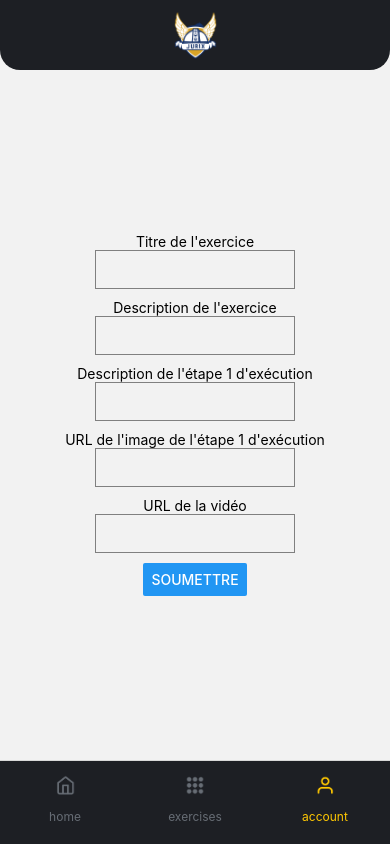
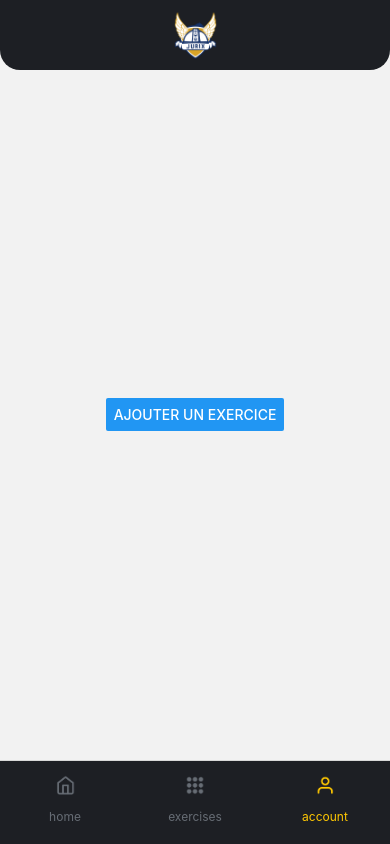
Before and after one commit to LudovicLDigital/Jurix, a React Native app: screen /account in a window 390 px wide. Built offline with nearby package versions, Linux system fonts and the light colour scheme.

Commit message:
:construction:<wip> work on a robust form to commit data on firebase directly from app ( for geoffrey )

```diff
--- a/package.json
+++ b/package.json
@@ -17,8 +17,10 @@
     "@react-navigation/native": "^6.1.9",
     "i18next": "^23.7.19",
     "react": "18.2.0",
+    "react-hook-form": "^7.50.1",
     "react-i18next": "^14.0.1",
     "react-native": "0.73.2",
+    "react-native-image-picker": "^7.1.0",
     "react-native-localize": "^3.0.6",
     "react-native-safe-area-context": "^4.8.2",
     "react-native-screens": "^3.29.0",
--- a/src/component/ExerciseForm.tsx
+++ b/src/component/ExerciseForm.tsx
@@ -1,62 +1,98 @@
-import React, {useState} from 'react';
+import React from 'react';
 import {Button, StyleSheet, Text, TextInput, View} from 'react-native';
-import {Exercise} from '../utils/api/getExercices.ts';
+import {Execution, Exercise} from '../utils/api/getExercices.ts';
+import {Controller, Path, SubmitHandler, useForm} from 'react-hook-form';
 
+interface FormInput {
+  title: string;
+  description: string;
+  videoUrl: string;
+  execution: Execution[];
+  imageUri: string;
+}
+
+type InputProps = {
+  label: string;
+  required?: boolean;
+  formKey: Path<FormInput>;
+  control: any;
+  haveError?: boolean;
+};
+
+const Input = ({label, required, control, formKey, haveError}: InputProps) => {
+  return (
+    <View style={styles.inputContainer}>
+      <Text>{label}</Text>
+      <Controller
+        control={control}
+        name={formKey}
+        rules={{required}}
+        render={({field: {onChange, onBlur, value}}) => (
+          <TextInput
+            onBlur={onBlur}
+            onChangeText={onChange}
+            value={value}
+            style={[styles.input, haveError ? {borderColor: 'red'} : {}]}
+          />
+        )}
+      />
+      {required && <Text style={styles.inputRequired}>{'Requis'}</Text>}
+    </View>
+  );
+};
 type ExerciseFormProps = {
   onSubmit: (exercise: Exercise) => void;
 };
 const ExerciseForm = ({onSubmit}: ExerciseFormProps) => {
-  const [title, setTitle] = useState('');
-  const [description, setDescription] = useState('');
-  const [executionDescription, setExecutionDescription] = useState('');
-  const [executionImage, setExecutionImage] = useState('');
-  const [videoUrl, setVideoUrl] = useState('');
-  const [exercice, setExercice] = useState<Exercise | null>(null);
+  const {
+    control,
+    handleSubmit,
+    formState: {errors},
+  } = useForm<FormInput>({
+    defaultValues: {
+      title: '',
+      description: '',
+      videoUrl: '',
+      execution: [],
+      imageUri: '',
+    },
+  });
 
-  const handleSubmit = () => {
+  const _onSubmit: SubmitHandler<FormInput> = data => {
     const newExercice: Exercise = {
-      title: title,
-      description: description,
-      execution: [{description: executionDescription, image: executionImage}],
+      title: data.title,
+      description: data.description,
+      execution: [],
       id: Math.floor(Math.random() * 10000),
-      videoUrl: videoUrl,
-      titleIdentifier: title.toLowerCase(),
+      videoUrl: data.videoUrl,
+      image: data.imageUri,
+      titleIdentifier: data.title.toLowerCase(),
     };
-    setExercice(newExercice);
     onSubmit(newExercice);
   };
   return (
     <View style={styles.container}>
-      <Text>Titre de l'exercice</Text>
-      <TextInput value={title} onChangeText={setTitle} style={styles.input} />
-      <Text>Description de l'exercice</Text>
-      <TextInput
-        value={description}
-        onChangeText={setDescription}
-        style={styles.input}
+      <Input
+        label={"Titre de l'exercice"}
+        control={control}
+        formKey={'title'}
+        required={true}
+        haveError={!!errors.title}
       />
-      <Text>Description de l'étape 1 d'exécution</Text>
-      <TextInput
-        value={executionDescription}
-        onChangeText={setExecutionDescription}
-        style={styles.input}
+      <Input
+        label={"Description de l'exercice"}
+        control={control}
+        formKey={'description'}
+        required={true}
+        haveError={!!errors.description}
       />
-      <Text>URL de l'image de l'étape 1 d'exécution</Text>
-      <TextInput
-        value={executionImage}
-        onChangeText={setExecutionImage}
-        style={styles.input}
+      <Input
+        label={'URL de la vidéo'}
+        formKey={'videoUrl'}
+        control={control}
+        haveError={!!errors.videoUrl}
       />
-      <Text>URL de la vidéo</Text>
-      <TextInput
-        value={videoUrl}
-        onChangeText={setVideoUrl}
-        style={styles.input}
-      />
-      <Button title="Soumettre" onPress={handleSubmit} />
-      {exercice && (
-        <Text>Exercice soumis ! Vérifiez la console pour les détails.</Text>
-      )}
+      <Button title="Enregistrer" onPress={handleSubmit(_onSubmit)} />
     </View>
   );
 };
@@ -77,4 +113,21 @@ const styles = StyleSheet.create({
     padding: 10,
     marginBottom: 10,
   },
+  inputRequired: {
+    color: '#fd0000',
+    fontSize: 8,
+    textAlign: 'right',
+    width: '100%',
+    padding: 5,
+    fontWeight: 'bold',
+  },
+  inputContainer: {
+    marginBottom: 20,
+    padding: 10,
+    borderWidth: 1,
+    borderColor: 'lightgray',
+    borderRadius: 5,
+    marginVertical: 10,
+    marginHorizontal: 5,
+  },
 });
--- a/src/screens/AccountScreen.tsx
+++ b/src/screens/AccountScreen.tsx
@@ -1,16 +1,27 @@
-import React from 'react';
-import {StyleSheet, View} from 'react-native';
+import React, {useState} from 'react';
+import {Button, StyleSheet, View} from 'react-native';
 import {writeExercise} from '../utils/api/writeExercise.ts';
 import ExerciseForm from '../component/ExerciseForm.tsx';
 import {Exercise} from '../utils/api/getExercices.ts';
 
 const AccountScreen = () => {
+  const [hideForm, setHideForm] = useState(true);
+
   const pushExercise = async (exercise: Exercise) => {
     writeExercise(exercise);
+    setHideForm(!hideForm);
   };
+
   return (
     <View style={{flex: 1, alignItems: 'center', justifyContent: 'center'}}>
-      <ExerciseForm onSubmit={exercise => pushExercise(exercise)} />
+      {hideForm ? (
+        <Button
+          title={'Ajouter un exercice'}
+          onPress={() => setHideForm(!hideForm)}
+        />
+      ) : (
+        <ExerciseForm onSubmit={exercise => pushExercise(exercise)} />
+      )}
     </View>
   );
 };
--- a/src/utils/api/getExercices.ts
+++ b/src/utils/api/getExercices.ts
@@ -1,6 +1,6 @@
 import firestore from '@react-native-firebase/firestore';
 
-type Execution = {
+export type Execution = {
   description: string;
   image: string;
 };
@@ -9,6 +9,7 @@ export type Exercise = {
   title: string;
   description: string;
   execution: Execution[];
+  image: string;
   id: number | string;
   videoUrl: string;
   titleIdentifier: string;
```
Also changed, not shown: 1 other file (tests, documents, lock files or other folders).
